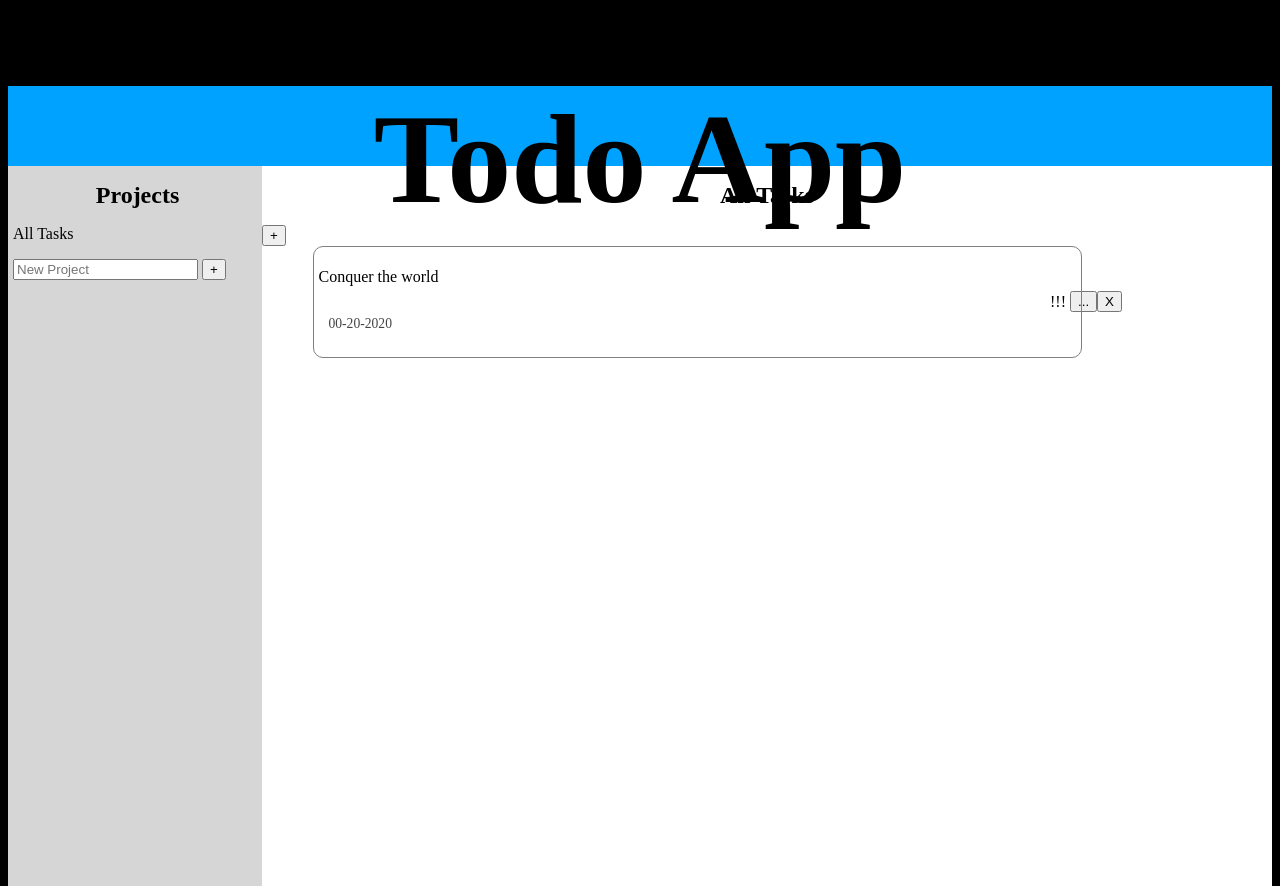
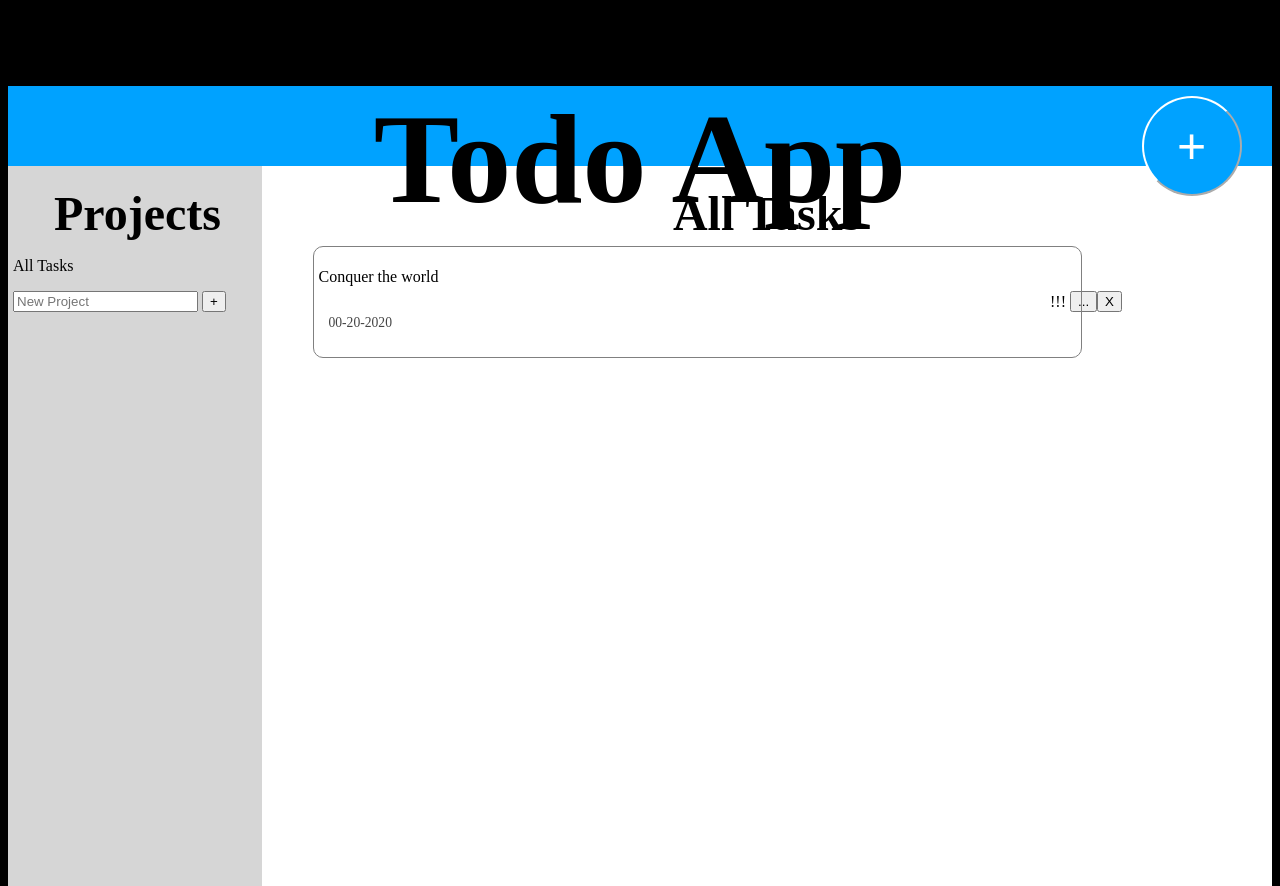
Before and after one commit to Casazzan/todo, a website built with webpack: page dist/index.html in a window 1280 px wide. Built offline with nearby package versions, Linux system fonts and the light colour scheme; files whose address does not match are found by name.

Commit message:
Style add todo button

```diff
--- a/dist/index.html
+++ b/dist/index.html
@@ -17,13 +17,13 @@
             <div id = "proj-list">
                 <div id = "new-proj-container">
                     <input type = "text" id = "project-input" placeholder="New Project"></button>
-                    <button type = "button" id = "project-btn">+</button>
+                    <button type = "button" id = "project-btn" title = "Create New Project">+</button>
                 </div>
             </div>
         </div>
         <div id = "main-content">
             <h1 class="subhead" id = "display-proj">All Tasks</h1>
-            <button type = "button" id = "todo-btn">+</button>
+            <button type = "button" id = "todo-btn"  title = "Create New Todo">+</button>
             <div id = "todos"></div>
         </div>
     </div>
--- a/dist/style.css
+++ b/dist/style.css
@@ -45,12 +45,26 @@ header {
 }
 
 .subhead {
+  margin: 20px 0 5px 0;
   text-align: center;
-  font-size: 1.5em;
+  font-size: 3em;
 }
 
 .project {
   cursor: pointer;
+}
+
+#todo-btn {
+  position: absolute;
+  top: 12%;
+  right: 3%;
+  border-radius: 50%;
+  border-color: white;
+  height: 2em;
+  width: 2em;
+  font-size: 50px;
+  color: white;
+  background-color: rgb(0, 162, 255);
 }
 
 .todo-form {
```
